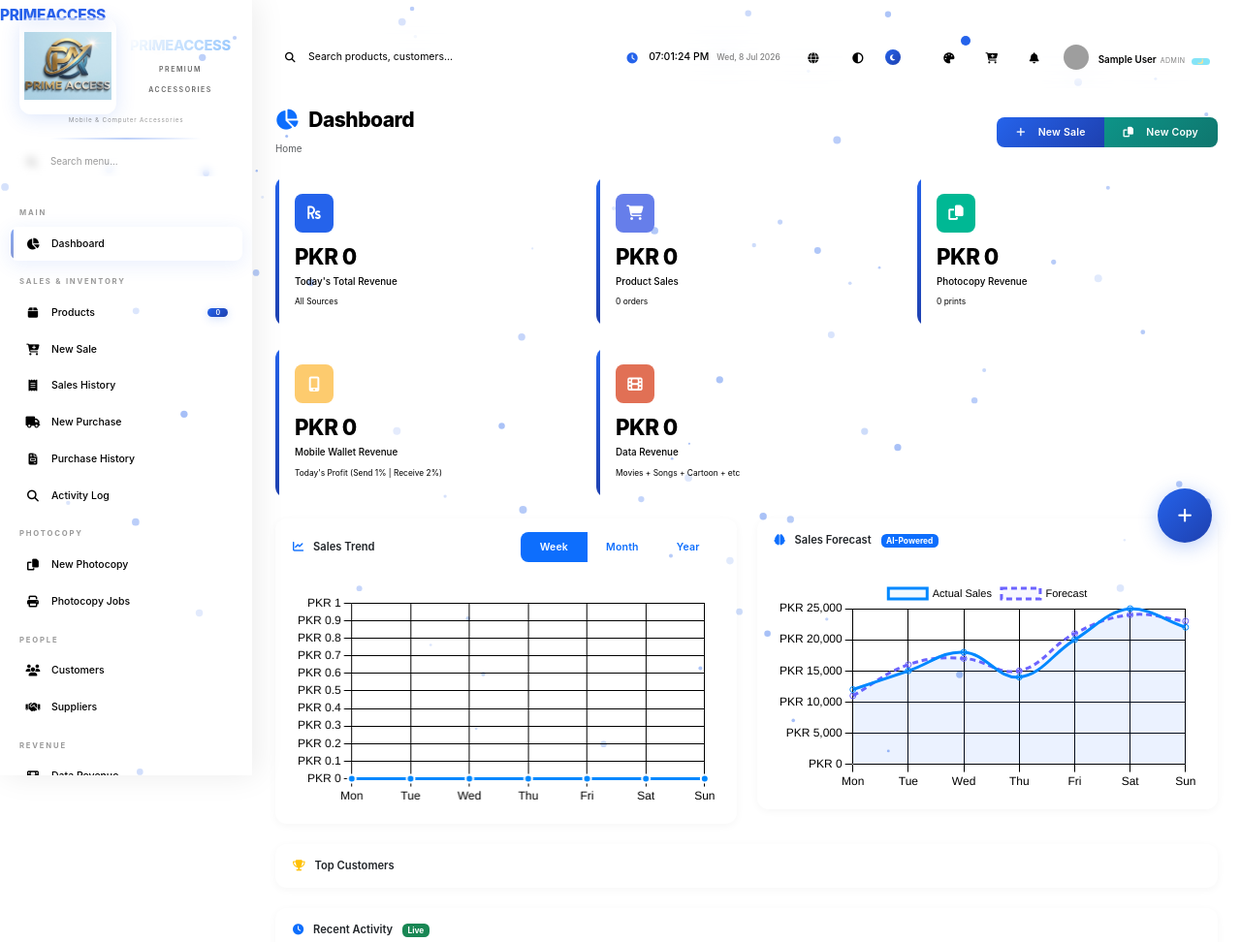
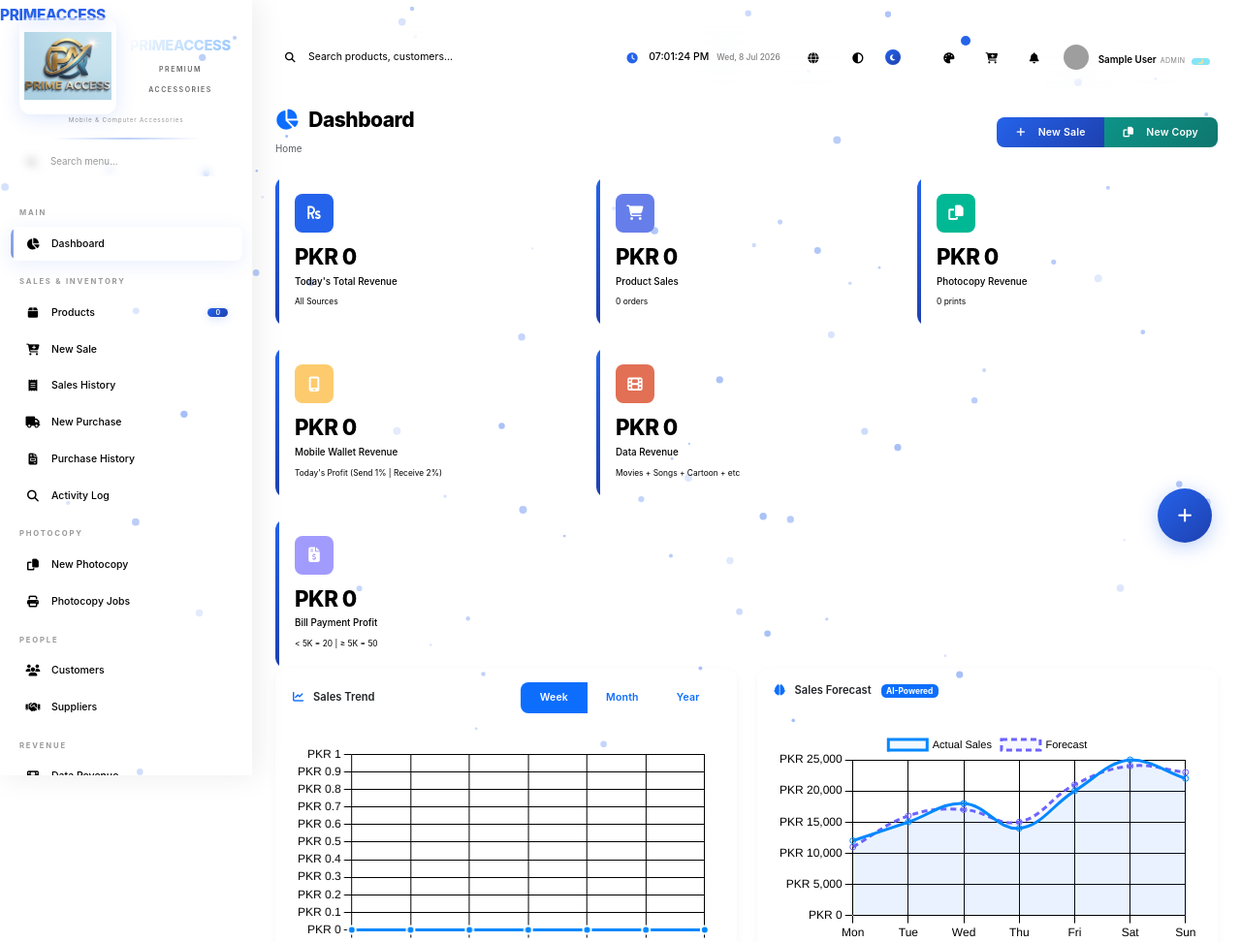
Before and after one commit to bosshanan123-ui/primeaccess-shop, a Flask app: page /dashboard in a window 1280 px wide. Shown: the top 972 px of the page at 97% size. Run offline with Flask 2, Linux system fonts and the light colour scheme; the visitor is signed in with stand-in values (Sample User, id 1); data comes from the database, SQL or seed files in the repository; data that the repository does not hold is empty; parts of the project's set-up code (start-up, migrations or seed data) failed here and were passed over; some libraries are stand-ins or nearby versions; grey boxes are pictures that could not be loaded.

Commit message:
Update dashboard.html

```diff
--- a/templates/dashboard.html
+++ b/templates/dashboard.html
@@ -107,7 +107,19 @@
         </div>
     </div>
 </div>
-
+<!-- ===== 6. BILL PAYMENT PROFIT (NEW) ===== -->
+<div class="col-xxl-2 col-xl-4 col-lg-6">
+    <div class="stat-card" style="border-left-color: #a29bfe;">
+        <div class="stat-icon" style="background: #a29bfe;"><i class="fas fa-file-invoice-dollar"></i></div>
+        <div class="stat-number" data-count="{{ today_bill_profit }}" data-currency="true">PKR 0</div>
+        <div class="stat-label">
+            {% if current_lang == 'ur' %}بل ادائیگی منافع{% else %}Bill Payment Profit{% endif %}
+        </div>
+        <small>
+            {% if current_lang == 'ur' %}&lt; 5K = 20 | ≥ 5K = 50{% else %}&lt; 5K = 20 | ≥ 5K = 50{% endif %}
+        </small>
+    </div>
+</div>
 <!-- Charts Row - Sales & Forecast Side by Side -->
 <div class="row g-4">
     <!-- Sales Chart -->
```
